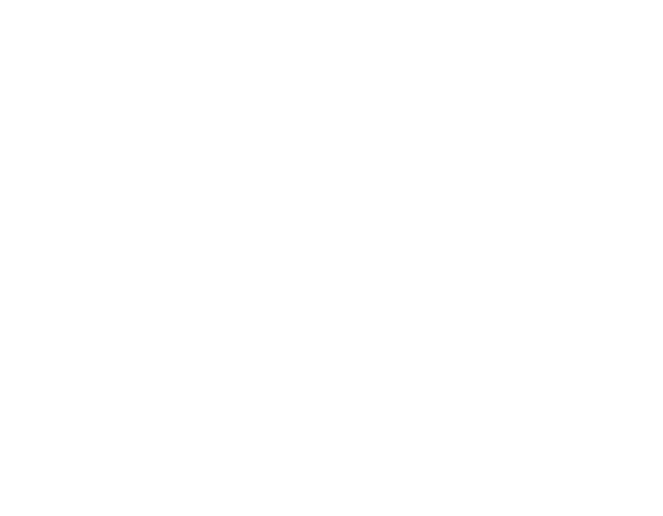
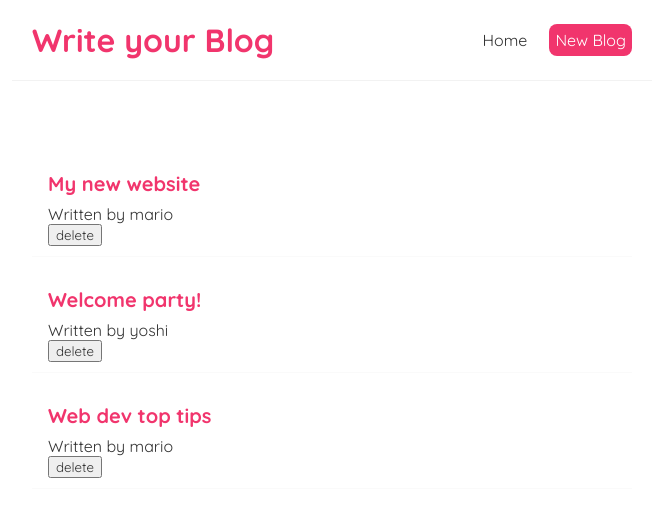
Before and after one commit to pavithra-siddaramaiah/Your-Blog, a React (Create React App) app: page / in a window 1280 px wide. Shown: the top 516 px of the page, without its empty margins (308-971 px from the left). Built offline with nearby package versions, Linux system fonts and the light colour scheme.

Commit message:
Delete functionality updated

```diff
--- a/src/App.js
+++ b/src/App.js
@@ -1,9 +1,24 @@
+import Home from "./components/Home";
+import Navbar from "./components/Navbar";
 
 function App() {
+  // const title = 'Welcome to the new blog';
+  // const likes = 50;
+  // const link = 'http://www.google.com';
+  // const person = {name: "ps" , age: 20}
+  // we cannot pass the objects or boolean characters inside the curly bracess. everything else we can do
+
   return (
-    <div>
+   <div className="App">
+    <Navbar />
+    <div className="content">
+      <Home />
+      {/* <h1>{ title }</h1>
+      <p>Liked { likes } times</p>
+      <a href = {link}>Google site</a> */}
 
     </div>
+   </div>
   );
 }
 
--- /dev/null
+++ b/src/components/BlogList.js
@@ -0,0 +1,19 @@
+import React from 'react'
+
+const BlogList = (props) => {
+    const blogs = props.blogs;
+    const handleDelete = props.handleDelete;
+  return (
+    <div className = "blog-list">
+        {blogs.map((blog) => (
+            <div className="blog-preview" key={blog.id}>
+                <h2>{blog.title}</h2>
+                <p>Written by {blog.author}</p>
+                <button onClick = {() => handleDelete(blog.id)}>delete</button>
+            </div>
+        ))}
+    </div>
+  )
+}
+
+export default BlogList
--- /dev/null
+++ b/src/components/Home.js
@@ -0,0 +1,22 @@
+import React, { useState } from 'react'
+import BlogList from './BlogList';
+
+const Home = () => {
+    const [blogs, setBlogs] = useState([
+    { title: 'My new website', body: 'lorem ipsum...', author: 'mario', id: 1 },
+    { title: 'Welcome party!', body: 'lorem ipsum...', author: 'yoshi', id: 2 },
+    { title: 'Web dev top tips', body: 'lorem ipsum...', author: 'mario', id: 3 }
+    ]);
+
+    const handleDelete = (id) => {
+      const newBlogs = blogs.filter((blog) => blog.id !== id)
+        setBlogs(newBlogs)
+    }
+  return (
+    <div className="home">
+        <BlogList blogs = {blogs} handleDelete = {handleDelete} />
+    </div>
+  )
+}
+
+export default Home
--- /dev/null
+++ b/src/components/Navbar.js
@@ -0,0 +1,21 @@
+import React from 'react'
+
+const Navbar = () => {
+  return (
+    <div className="navbar">
+        <h1>Write your Blog</h1>
+        <div className="links">
+            <a href= "/">Home</a>
+            {/* Inline Styling in react */}
+            <a href= "/create" style={{
+                color: "white",
+                backgroundColor: "#f1356d",
+                borderRadius: "8px"
+
+            }}>New Blog</a>
+        </div>
+    </div>
+  )
+}
+
+export default Navbar
--- /dev/null
+++ b/src/index.css
@@ -0,0 +1,50 @@
+@import url('https://fonts.googleapis.com/css2?family=Quicksand:wght@300;400;500;600;700&display=swap');
+
+/* base styles */
+* {
+  margin: 0;
+  font-family: "Quicksand";
+  color: #333;
+}
+.navbar {
+  padding: 20px;
+  display: flex;
+  align-items: center;
+  max-width: 600px;
+  margin: 0 auto;
+  border-bottom: 1px solid #f2f2f2;
+}
+.navbar h1 {
+  color: #f1356d;
+}
+.navbar .links {
+  margin-left: auto;
+}
+.navbar a {
+  margin-left: 16px;
+  text-decoration: none;
+  padding: 6px;
+}
+.navbar a:hover {
+  color: #f1356d;
+}
+.content {
+  max-width: 600px;
+  margin: 40px auto;
+  padding: 20px;
+}
+
+/* blog previews / list */
+.blog-preview {
+  padding: 10px 16px;
+  margin: 20px 0;
+  border-bottom: 1px solid #fafafa;
+}
+.blog-preview:hover {
+  box-shadow: 1px 3px 5px rgba(0,0,0,0.1);
+}
+.blog-preview h2 {
+  font-size: 20px;
+  color: #f1356d;
+  margin-bottom: 8px;
+}
--- a/src/index.js
+++ b/src/index.js
@@ -1,6 +1,7 @@
 import React from 'react';
 import ReactDOM from 'react-dom/client';
 import App from './App';
+import "./index.css"
 
 const root = ReactDOM.createRoot(document.getElementById('root'));
 root.render(
```
Also changed, not shown: src/App.css (added).
